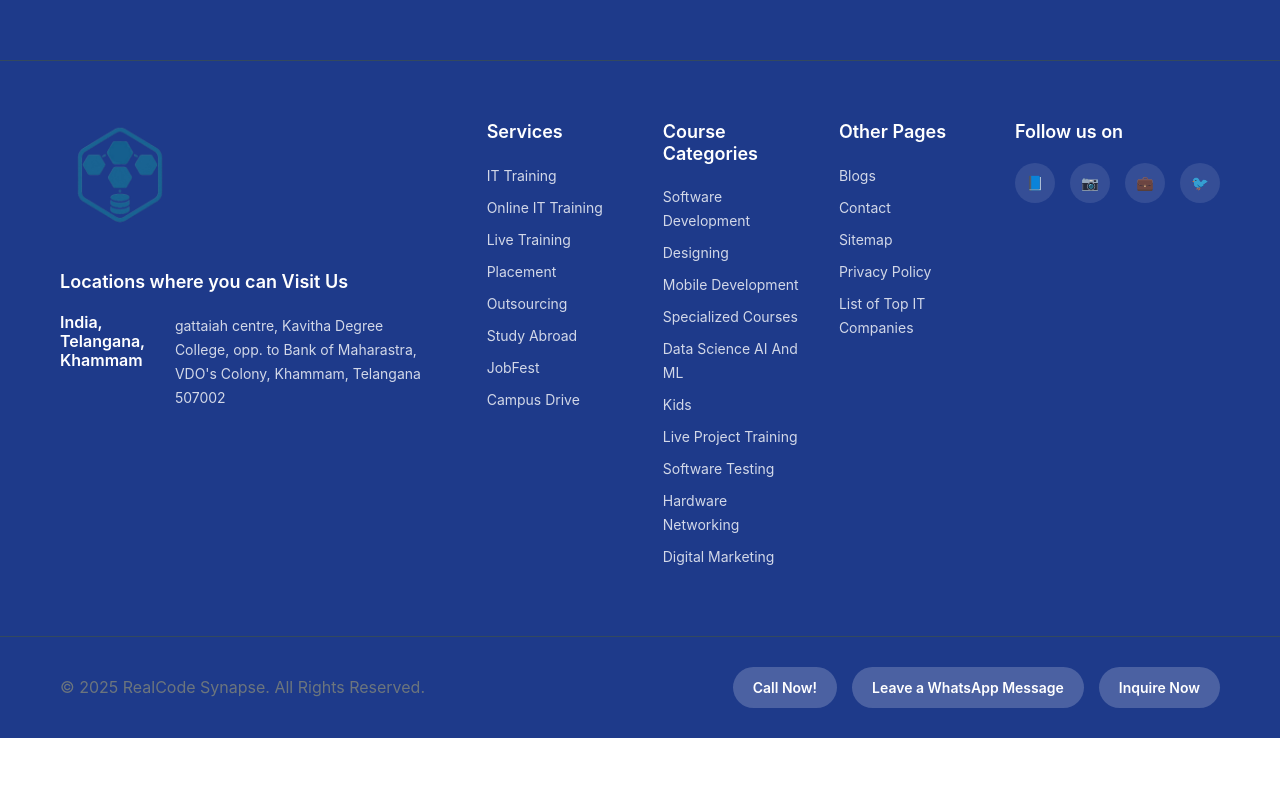
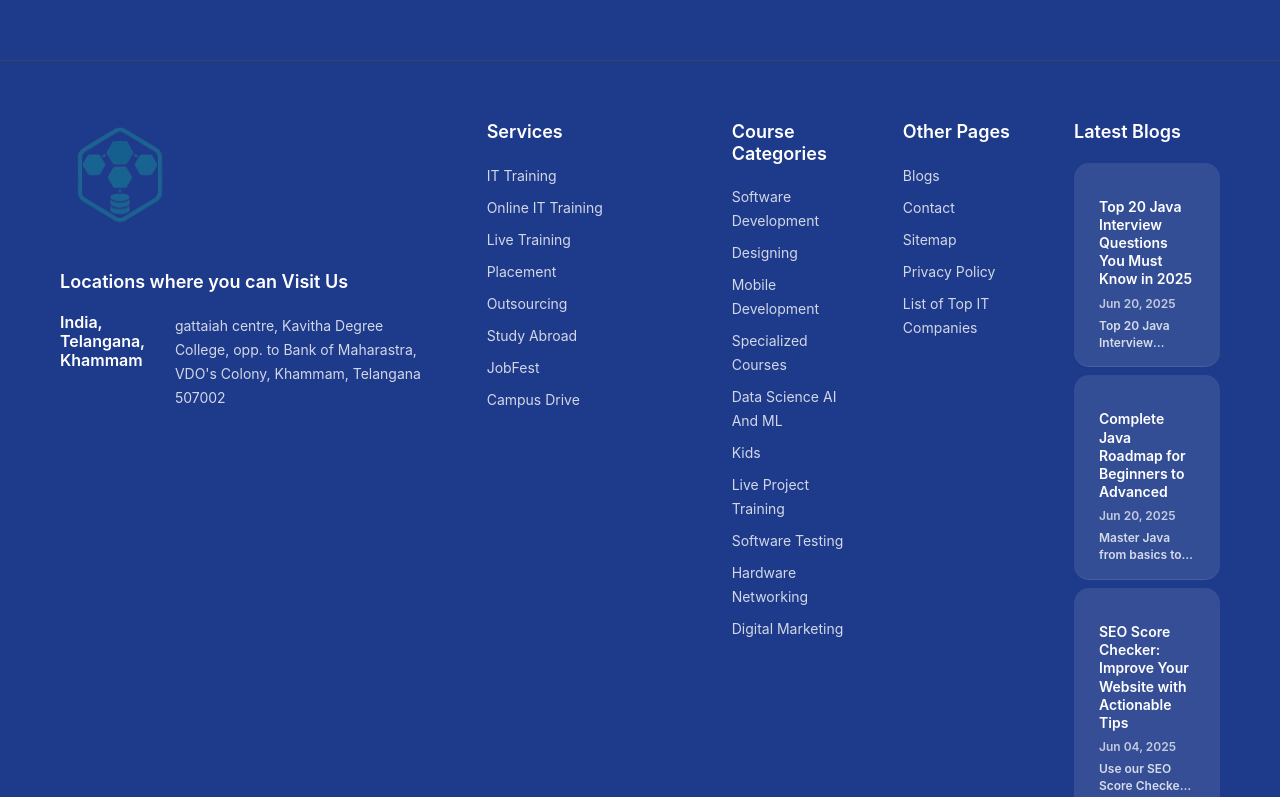
Before and after one commit to santhosh-katakam/inst, a React (Vite) app: page /inst/webinars/1 in a window 1280 px wide. Shown: the part 900-1697 px from the top of the page. Built offline with nearby package versions, Linux system fonts and the light colour scheme.

Commit message:
Add Latest Blogs section back to footer with proper styling

```diff
--- a/src/components/Footer.css
+++ b/src/components/Footer.css
@@ -423,3 +423,57 @@
     font-size: 20px;
   }
 }
+
+/* Blog List Styles */
+.blog-list {
+  list-style: none;
+  padding: 0;
+  margin: 0;
+}
+
+.blog-item {
+  margin-bottom: 20px;
+  padding-bottom: 15px;
+  border-bottom: 1px solid rgba(255, 255, 255, 0.1);
+}
+
+.blog-item:last-child {
+  border-bottom: none;
+  margin-bottom: 0;
+}
+
+.blog-link {
+  color: white;
+  text-decoration: none;
+  display: block;
+  transition: color 0.3s ease;
+}
+
+.blog-link:hover {
+  color: var(--accent-orange);
+}
+
+.blog-title {
+  font-size: 14px;
+  font-weight: 600;
+  margin-bottom: 5px;
+  line-height: 1.3;
+  color: white;
+}
+
+.blog-date {
+  font-size: 12px;
+  color: rgba(255, 255, 255, 0.7);
+  margin-bottom: 5px;
+}
+
+.blog-excerpt {
+  font-size: 12px;
+  color: rgba(255, 255, 255, 0.8);
+  line-height: 1.4;
+  margin: 0;
+  display: -webkit-box;
+  -webkit-line-clamp: 2;
+  -webkit-box-orient: vertical;
+  overflow: hidden;
+}
--- a/src/components/Footer.jsx
+++ b/src/components/Footer.jsx
@@ -174,6 +174,21 @@ const Footer = () => {
               </div>
 
               <div className="footer-column">
+                <h4>Latest Blogs</h4>
+                <ul className="blog-list">
+                  {blogs.map((blog, index) => (
+                    <li key={index} className="blog-item">
+                      <a href="#" className="blog-link">
+                        <h5 className="blog-title">{blog.title}</h5>
+                        <p className="blog-date">{blog.date}</p>
+                        <p className="blog-excerpt">{blog.excerpt}</p>
+                      </a>
+                    </li>
+                  ))}
+                </ul>
+              </div>
+
+              <div className="footer-column">
                 <h4>Follow us on</h4>
                 <div className="social-links">
                   <a href="#" className="social-link facebook">📘</a>
```
